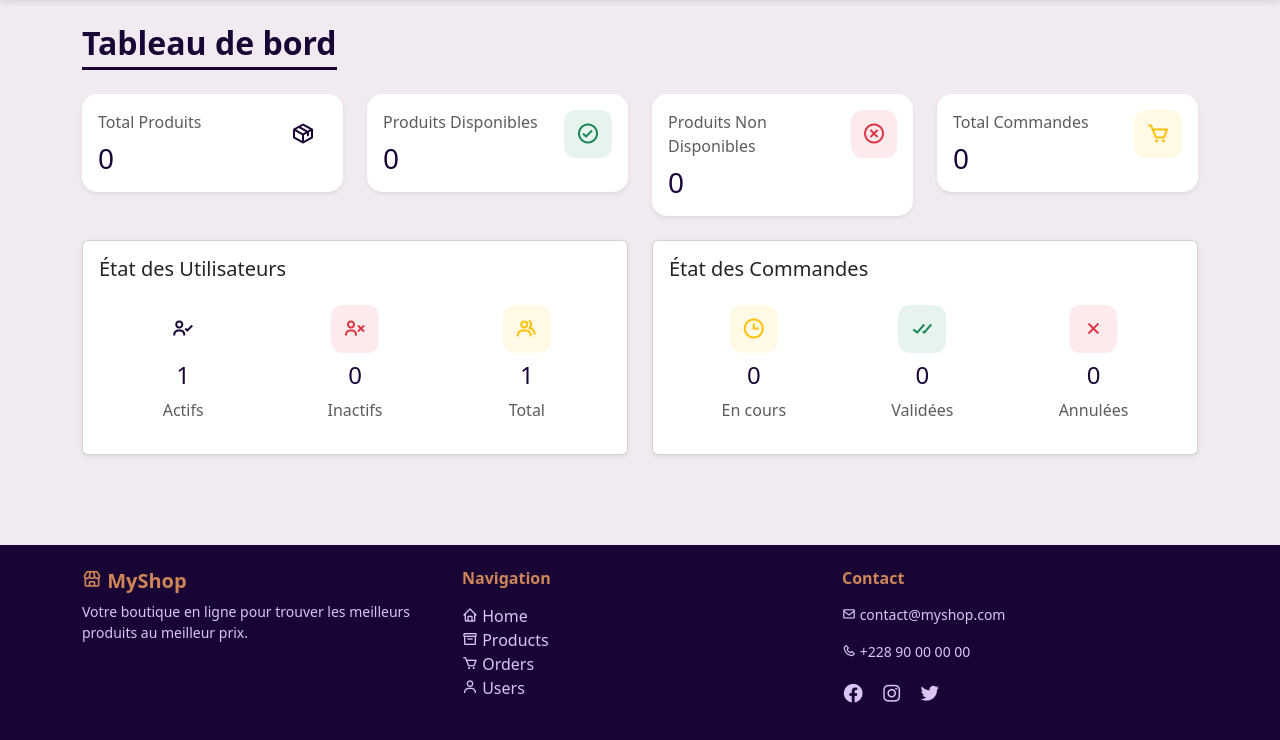
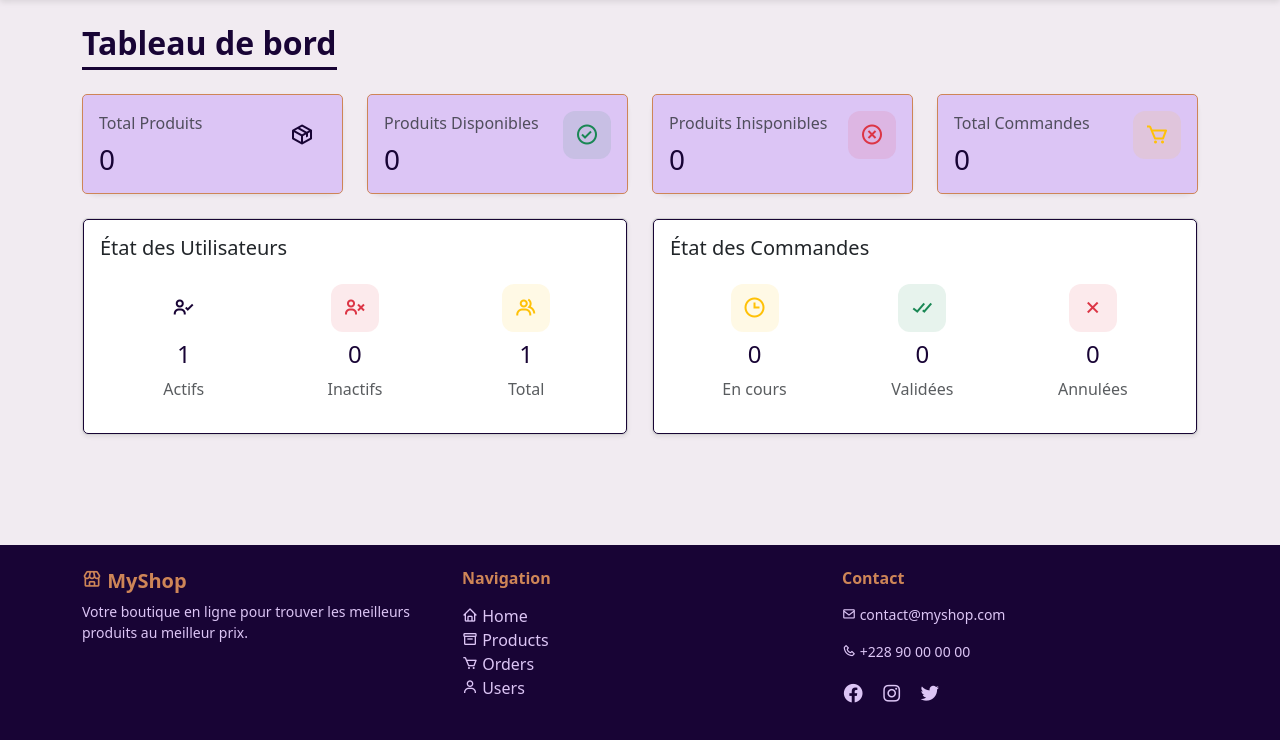
Before and after one commit to henocn/shopping, a PHP site: page /management/dashboard.php in a window 1280 px wide. Shown: the part 60-800 px from the top of the page. Run offline with PHP 8.4, Linux system fonts and the light colour scheme; data comes from the database, SQL or seed files in the repository; data that the repository does not hold is empty.

Commit message:
redesign of dashboard

```diff
--- a/assets/css/index.css
+++ b/assets/css/index.css
@@ -69,3 +69,14 @@ body {
 h1, h2, h3, h4, h5, h6 {
     color: var(--purple);
 }
+
+
+.border-style-1 {
+    border: 1px solid var(--purple);
+    border-radius: 5px;
+
+  }
+.border-style-2 {
+    border: 1px solid var(--primary);
+    border-radius: 5px;
+}
--- a/management/dashboard.php
+++ b/management/dashboard.php
@@ -87,7 +87,7 @@ $canceledOrders = $orderObj->getOrdersByStatus('canceled');
             <div class="row g-4 mb-4">
                 <div class="col-12 col-md-6 col-lg-3">
                     <div class="card stat-card shadow-sm">
-                        <div class="card-body">
+                        <div class="card-body paper-bg border-style-2">
                             <div class="d-flex justify-content-between align-items-start">
                                 <div>
                                     <p class="text-muted mb-2">Total Produits</p>
@@ -102,7 +102,7 @@ $canceledOrders = $orderObj->getOrdersByStatus('canceled');
                 </div>
                 <div class="col-12 col-md-6 col-lg-3">
                     <div class="card stat-card shadow-sm">
-                        <div class="card-body">
+                        <div class="card-body paper-bg border-style-2">
                             <div class="d-flex justify-content-between align-items-start">
                                 <div>
                                     <p class="text-muted mb-2">Produits Disponibles</p>
@@ -117,10 +117,10 @@ $canceledOrders = $orderObj->getOrdersByStatus('canceled');
                 </div>
                 <div class="col-12 col-md-6 col-lg-3">
                     <div class="card stat-card shadow-sm">
-                        <div class="card-body">
+                        <div class="card-body paper-bg border-style-2">
                             <div class="d-flex justify-content-between align-items-start">
                                 <div>
-                                    <p class="text-muted mb-2">Produits Non Disponibles</p>
+                                    <p class="text-muted mb-2">Produits Inisponibles</p>
                                     <h3 class="mb-0"><?php echo $unavailableProducts; ?></h3>
                                 </div>
                                 <div class="stat-icon bg-danger-light">
@@ -132,7 +132,7 @@ $canceledOrders = $orderObj->getOrdersByStatus('canceled');
                 </div>
                 <div class="col-12 col-md-6 col-lg-3">
                     <div class="card stat-card shadow-sm">
-                        <div class="card-body">
+                        <div class="card-body paper-bg border-style-2">
                             <div class="d-flex justify-content-between align-items-start">
                                 <div>
                                     <p class="text-muted mb-2">Total Commandes</p>
@@ -151,7 +151,7 @@ $canceledOrders = $orderObj->getOrdersByStatus('canceled');
             <div class="row g-4">
                 <div class="col-12 col-lg-6">
                     <div class="card shadow-sm">
-                        <div class="card-body">
+                        <div class="card-body border-style-1">
                             <h5 class="card-title mb-4">État des Utilisateurs</h5>
                             <div class="d-flex justify-content-around text-center">
                                 <div>
@@ -182,7 +182,7 @@ $canceledOrders = $orderObj->getOrdersByStatus('canceled');
 
                 <div class="col-12 col-lg-6">
                     <div class="card shadow-sm">
-                        <div class="card-body">
+                        <div class="card-body border-style-1">
                             <h5 class="card-title mb-4">État des Commandes</h5>
                             <div class="d-flex justify-content-around text-center">
                                 <div>
```
